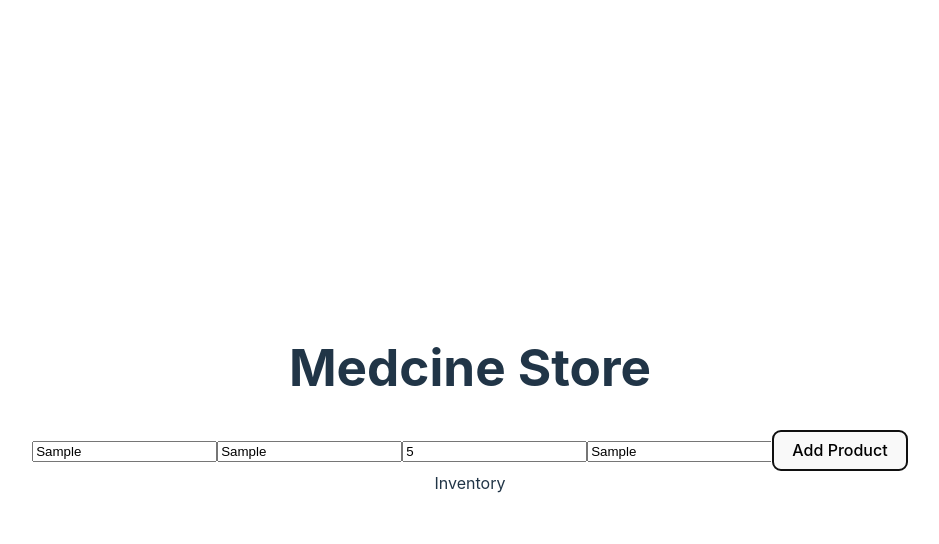
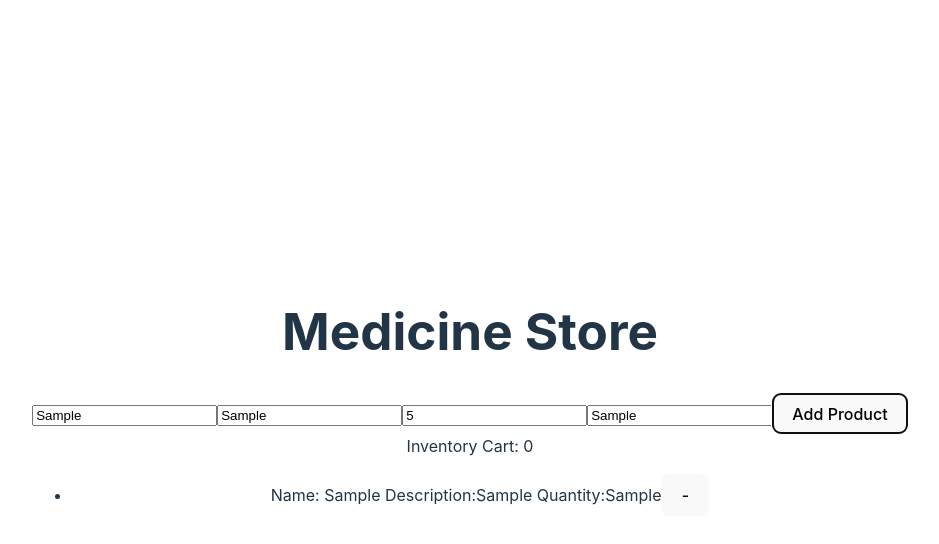
Before and after one commit to syeef-test/react_med_store, a React (Vite) app: page / in a window 1280 px wide. Both pictures are taken after typing "Sample", "Sample", "5", "Sample" into the empty fields and a click on the button "Add Product". Shown: the top 544 px of the page, without its empty margins (170-1109 px from the left). Built offline with nearby package versions, Linux system fonts and the light colour scheme.

Commit message:
after adding second context

```diff
--- a/src/App.jsx
+++ b/src/App.jsx
@@ -3,6 +3,7 @@ import "./App.css";
 import AddMedcine from "./components/AddMedcine.jsx";
 import Inventory from "./components/Inventory.jsx";
 import MedcineProvider from "./store/MedcineProvider.jsx";
+import MedcineInventoryProvider from "./store/MedcineInventoryProvider.jsx";
 
 function App() {
   const [count, setCount] = useState(0);
@@ -10,9 +11,11 @@ function App() {
   return (
     <>
       <MedcineProvider>
-        <h1>Medcine Store</h1>
+        <h1>Medicine Store</h1>
         <AddMedcine />
-        <Inventory />
+        <MedcineInventoryProvider>
+          <Inventory />
+        </MedcineInventoryProvider>
       </MedcineProvider>
     </>
   );
--- a/src/components/AddMedcine.jsx
+++ b/src/components/AddMedcine.jsx
@@ -26,7 +26,6 @@ function AddMedcine() {
   };
   return (
     <>
-      {console.log(medContext)}
       <form onSubmit={handleSubmit}>
         <input
           type="text"
--- a/src/components/Inventory.jsx
+++ b/src/components/Inventory.jsx
@@ -1,5 +1,47 @@
-import React from "react";
+import React, { useContext, useEffect, useState } from "react";
+import MedcineContext from "../store/medcine-contex.jsx";
+import MedcineInventory from "../store/medcine-inventory.jsx";
 
 export default function Inventory() {
-  return <div>Inventory</div>;
+  const medContext = useContext(MedcineContext);
+  const medInventoryContext = useContext(MedcineInventory);
+
+  const [cart, setCart] = useState(0);
+
+  // useEffect(() => {
+  //   const calculateCartItem = () => {
+  //     const prevItems = [...medContext.items];
+  //     const calculatedCartItems = medInventoryContext.items.reduce(
+  //       (total, item) => Number(total) + Number(item.quantity),
+  //       0
+  //     );
+  //     setCart(calculatedCartItems);
+  //   };
+
+  //   calculateCartItem();
+  // }, [medInventoryContext.items]);
+
+  const decreaseQuantityHandler = (item) => {
+    medInventoryContext.updateItem(item);
+    console.log(item);
+  };
+
+  const cartItems = (
+    <ul>
+      {medContext.items.map((item) => (
+        <li key={item.id}>
+          Name: {item.medname} Description:{item.desc} Quantity:{item.quantity}
+          <button onClick={() => decreaseQuantityHandler(item)}>-</button>
+        </li>
+      ))}
+    </ul>
+  );
+
+  return (
+    <div>
+      Inventory Cart: {cart}
+      <br />
+      <div>{cartItems}</div>
+    </div>
+  );
 }
--- /dev/null
+++ b/src/store/MedcineInventoryProvider.jsx
@@ -0,0 +1,57 @@
+import React, { useContext, useState } from "react";
+import MedcineInventory from "./medcine-inventory";
+import MedcineContext from "./medcine-contex";
+
+const MedcineInventoryProvider = (props) => {
+  const [items, updateItems] = useState([]);
+  const medConext = useContext(MedcineContext);
+  //   const [quantity, setQuantity] = useState(0);
+
+  const updateItemHandler = (newItem) => {
+    console.log("called update in inventory");
+    const medcine = [...medConext.items];
+
+    const existingItemIndex = medcine.findIndex(
+      (item) => item.medname === newItem.medname
+    );
+
+    if (existingItemIndex !== -1) {
+      let updatedQuantity = medcine[existingItemIndex].quantity;
+
+      if (updatedQuantity > 1) {
+        updatedQuantity -= 1;
+
+        // new array with the modified item
+        const updatedItems = [...medcine];
+        updatedItems[existingItemIndex].quantity = updatedQuantity;
+
+        console.log(updatedItems);
+        updateItems(updatedItems);
+      } else {
+        // new array without the removed item
+        const updatedItems = updatedCartItems.filter(
+          (_, index) => index !== existingItemIndex
+        );
+        console.log(updatedItems);
+
+        updateItems(updatedItems);
+      }
+    }
+
+    console.log(existingItemIndex);
+  };
+
+  const medcineInventoryContext = {
+    items: items,
+    updateItem: updateItemHandler,
+    quantity: 0,
+  };
+
+  return (
+    <MedcineInventory.Provider value={medcineInventoryContext}>
+      {props.children}
+    </MedcineInventory.Provider>
+  );
+};
+
+export default MedcineInventoryProvider;
--- a/src/store/MedcineProvider.jsx
+++ b/src/store/MedcineProvider.jsx
@@ -3,16 +3,14 @@ import MedcineContext from "../store/medcine-contex.jsx";
 
 const MedcineProvider = (props) => {
   const [items, updateItems] = useState([]);
-  const [quantity, setQuantity] = useState(0);
 
   const addItemHandler = (newItem) => {
     updateItems((prevItems) => [...prevItems, newItem]);
-    console.log("called");
+    // console.log("called");
   };
 
   const medcineContext = {
     items: items,
-    quantity: 0,
     addItem: addItemHandler,
   };
 
--- a/src/store/medcine-contex.jsx
+++ b/src/store/medcine-contex.jsx
@@ -3,7 +3,6 @@ import React from "react";
 const MedcineContext = React.createContext({
   items: [],
   addItem: (item) => {},
-  quantity: 0,
 });
 
 export default MedcineContext;
--- /dev/null
+++ b/src/store/medcine-inventory.jsx
@@ -0,0 +1,9 @@
+import React from "react";
+
+const MedcineInventory = React.createContext({
+  items: [],
+  updateItem: (item) => {},
+  quantity: 0,
+});
+
+export default MedcineInventory;
```
